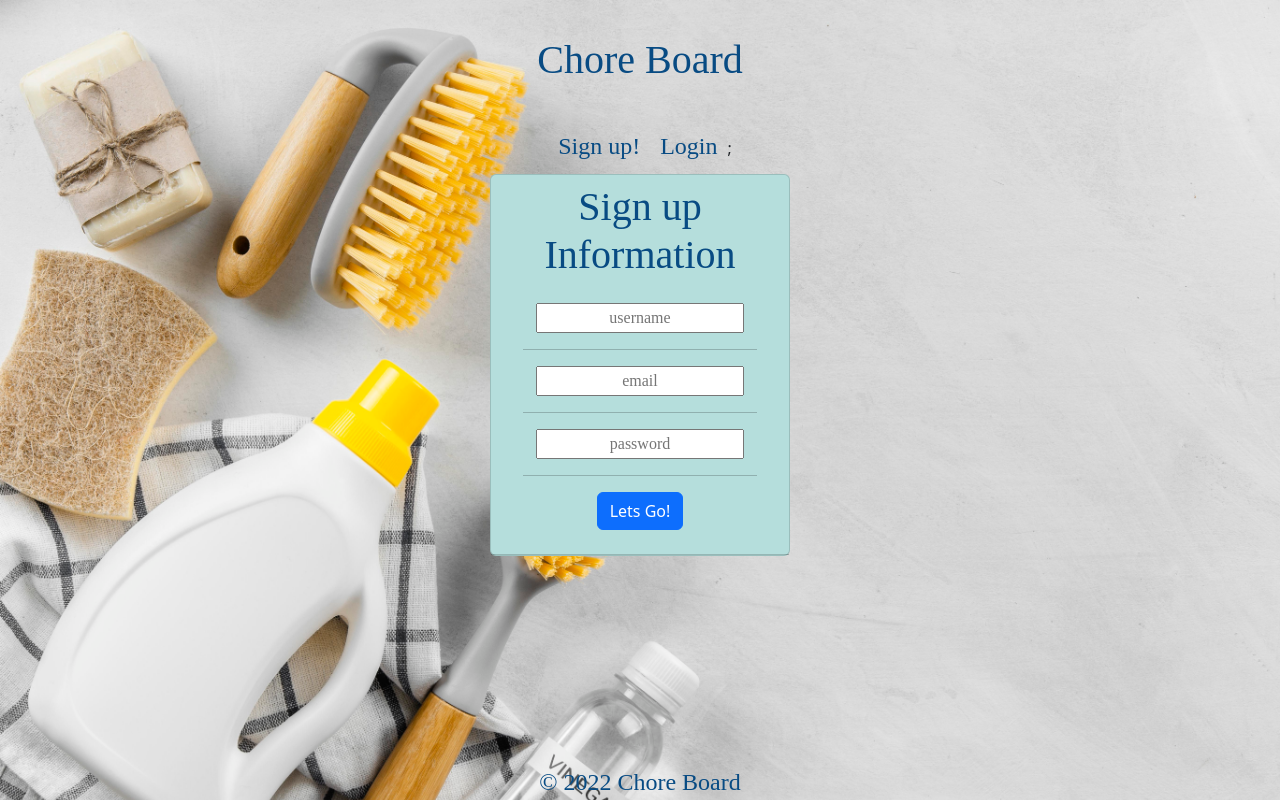
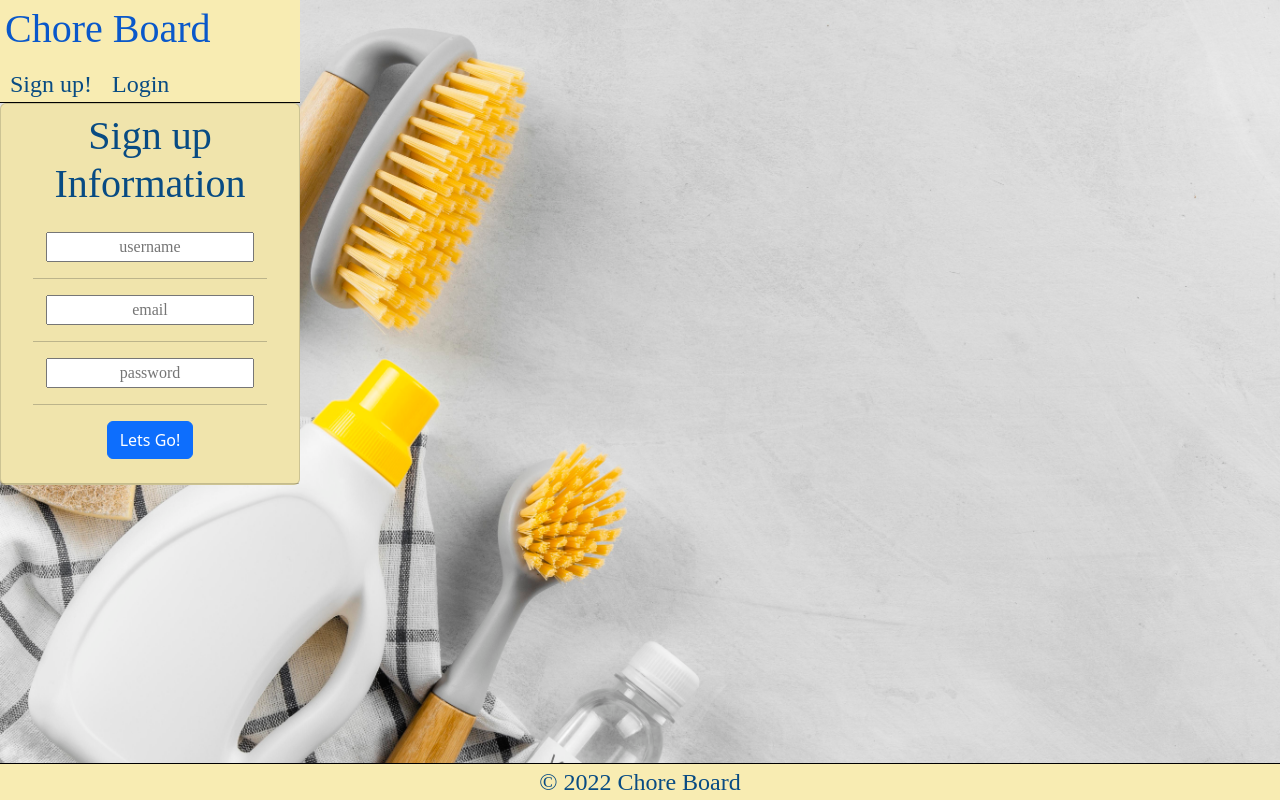
Before and after one commit to Rdoolz51/Choreboard, a React (Create React App) app in the folder client/: page /signup in a window 1280 px wide. Built offline with nearby package versions, Linux system fonts and the light colour scheme; a web font is replaced by a local one.

Commit message:
adjusting styles

```diff
--- a/client/src/components/Header/index.js
+++ b/client/src/components/Header/index.js
@@ -12,23 +12,21 @@ const Header = () => {
     return (
         <header>
             <div className="header">
-                <Link to="/" className="header-title">
-                    <h1>Chore Board </h1>
-                </Link>
                 <nav>
+                    <Link to="/" className="header-title">
+                        <h1>Chore Board </h1>
+                    </Link>
                     {Auth.loggedIn() ? (
                         <>
-                        <Link to="/profile">My Page</Link>
-                        <a href="/" onClick={logout}>
-                            Logout
-                        </a>
+                            <Link to="/profile" className="link-title">My Page</Link>
+                            <a href="/" onClick={logout} className="link-title">Logout</a>
                         </>
                     ) : (
                         <>
-                        <Link to="/signup" className="header-title">Sign up!</Link>
-                        <Link to="/login" className="header-title">Login</Link>
+                        <Link to="/signup" className="link-title">Sign up!</Link>
+                        <Link to="/login" className="link-title">Login</Link>
                         </>
-                    )};
+                    )}
                 </nav>
             </div>
         </header>
--- a/client/src/index.css
+++ b/client/src/index.css
@@ -7,7 +7,7 @@
   --teal: #BBE6E4;
   --blue: #42BFDD;
   --darkBlue: #084B83;
-  --yellow: #FFE45E;
+  --yellow: #f8ecb2;
 }
 body {
   /* background-color: var(--lightGrey); */
@@ -16,23 +16,41 @@ body {
   background-repeat: no-repeat;
   text-align: center;
   display: flex;
-  flex-direction: column;
-  align-items: center;
-  justify-content: center;
+  /* flex-direction: column; */
+  /* align-items: center; */
+  /* justify-content: space-between; */
   min-height: 100vh;
 }
 
 /* Header styling */
 .header {
-  /* background-color: var(--teal); */
-  position: fixed;
-  text-align: center;
+  background-color: var(--yellow);
+  /* position: fixed; */
+  text-align: left;
   width: 100%;
-  left: 0;
-  top: 0;
+  display: flex;
+  /* justify-content: space-between; */
+  /* align-self: flex-start; */
+  /* left: 0; */
+  /* top: 0; */
+  border-bottom: 1px solid black;
+}
+
+.nav {
+
 }
 
 .header-title {
+  font-family: var(--font);
+  font-size: x-large;
+  color: var(--darkBlue);
+  text-decoration: none;
+  text-align: right;
+  display: flex;
+  padding: 5px 5px;
+}
+
+.link-title {
   font-family: var(--font);
   font-size: x-large;
   color: var(--darkBlue);
@@ -43,12 +61,13 @@ body {
 
 /* Footer Styling */
 .footer{
-  /* background-color: var(--teal); */
+  background-color: var(--yellow);
   text-align: center;
   position: fixed;
   left: 0;
   bottom: 0;
   width: 100%;
+  border-top: 1px solid black;
 }
 
 .footer-title{
@@ -79,3 +98,5 @@ margin-bottom: 70px;
 display: inline-block;
 text-align: center;
 }
+
+/* My Page/Logout page styling */
--- a/client/src/pages/Home.js
+++ b/client/src/pages/Home.js
@@ -1,5 +1,8 @@
 import React from 'react';
 
+//Home Page will return a list of all the users children and their total accumulated point values.
+//Home page will also return chores list and list of current rewards
+//Home page will only be displayed if user is logged in
 const Home = () => {
     return (
         <main>
--- a/client/src/pages/Login.js
+++ b/client/src/pages/Login.js
@@ -34,7 +34,7 @@ const Login = (props) => {
 
     return(
         <main className='card-style'>
-            <Card style={{ width: '18rem', inlineSize:"300px" ,backgroundColor: 'var(--teal)'}}>
+            <Card style={{ width: '18rem', inlineSize:"300px" ,backgroundColor: 'var(--yellow)'}}>
                 <Card.Header>
                     <h1 className="form-title">Login Information</h1>
                     <Card.Body>
--- a/client/src/pages/Signup.js
+++ b/client/src/pages/Signup.js
@@ -34,7 +34,7 @@ const Signup = () => {
 
     return(
         <main className="card-style">
-            <Card style={{ width: '18rem', backgroundColor: 'var(--teal)', inlineSize: '300px'}}>
+            <Card style={{ width: '18rem', backgroundColor: 'var(--yellow)', inlineSize: '300px'}}>
                 <Card.Header>
                     <h1 className="form-title"> Sign up Information</h1>
                     <Card.Body>
```
Also changed, not shown: client/src/pages/Profile.js (+15 -0 lines).
